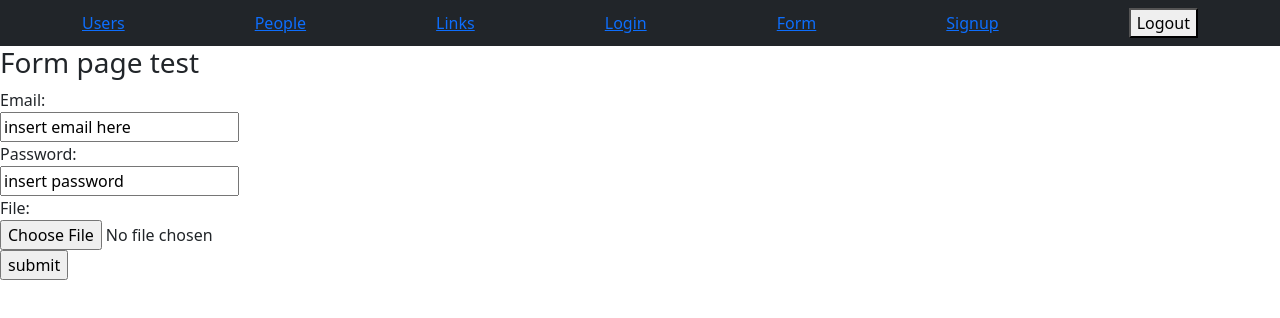
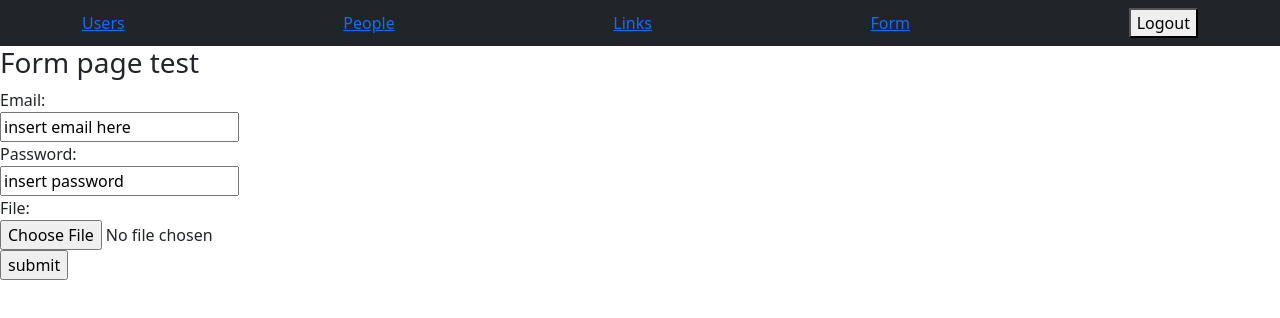
Before and after one commit to martinho2808/React_App, a React (Create React App) app: page /form in a window 1280 px wide. Shown: the top 318 px of the page. Built offline with nearby package versions, Linux system fonts and the light colour scheme; sample sign-in values are in the browser's storage.

Commit message:
fixing facebook

```diff
--- a/src/App.js
+++ b/src/App.js
@@ -37,14 +37,18 @@ function App() {
               <Link to="/links">Links</Link>
             </NavItem>
             <NavItem>
-              <Link to="/login">Login</Link>
-            </NavItem>
-            <NavItem>
               <Link to="/form">Form</Link>
             </NavItem>
-            <NavItem>
-              <Link to="/signup">Signup</Link>
-            </NavItem>
+            {isAuthenticated ? null : (
+              <NavItem>
+                <Link to="/login">Login</Link>
+              </NavItem>
+            )}
+            {isAuthenticated ? null : (
+              <NavItem>
+                <Link to="/signup">Signup</Link>
+              </NavItem>
+            )}
 
             {isAuthenticated ? (
               <button onClick={() => dispatch(logoutNowThunk())}>Logout</button>
--- a/src/Components/LoginForm.js
+++ b/src/Components/LoginForm.js
@@ -29,8 +29,9 @@ const Login = (props) => {
   }
 
   function responseFacebook(userInfo) {
+    console.log("response", userInfo);
     if (userInfo.accessToken) {
-      loginFacebookThunk(userInfo.accessToken);
+      dispatch(loginFacebookThunk(userInfo.accessToken));
     }
     return null;
   }
--- a/src/Components/UsersList.js
+++ b/src/Components/UsersList.js
@@ -4,7 +4,7 @@ import { useSelector, useDispatch } from "react-redux";
 import { getUser } from "../Redux/user/actions";
 
 const UsersPage = () => {
-  const { users } = useSelector((state) => state.user);
+  const { users } = useSelector((state) => state.userStore.user);
   const dispatch = useDispatch();
   useEffect(() => {
     dispatch(getUser());
--- a/src/Redux/auth/actions.js
+++ b/src/Redux/auth/actions.js
@@ -77,12 +77,14 @@ export const logoutNowThunk = () => (dispatch) => {
 };
 
 export function loginFacebookThunk(accessToken) {
+  console.log("thunk thunk thunk ");
   return (dispatch) => {
     return axios
       .post(`${process.env.REACT_APP_API_SERVER}/api/login/facebook`, {
         access_token: accessToken,
       })
       .then((response) => {
+        console.log("here -- ", response.data.token);
         if (response.data == null) {
           dispatch(loginFailureActionCreator("Unknown Error"));
         } else if (!response.data.token) {
```
